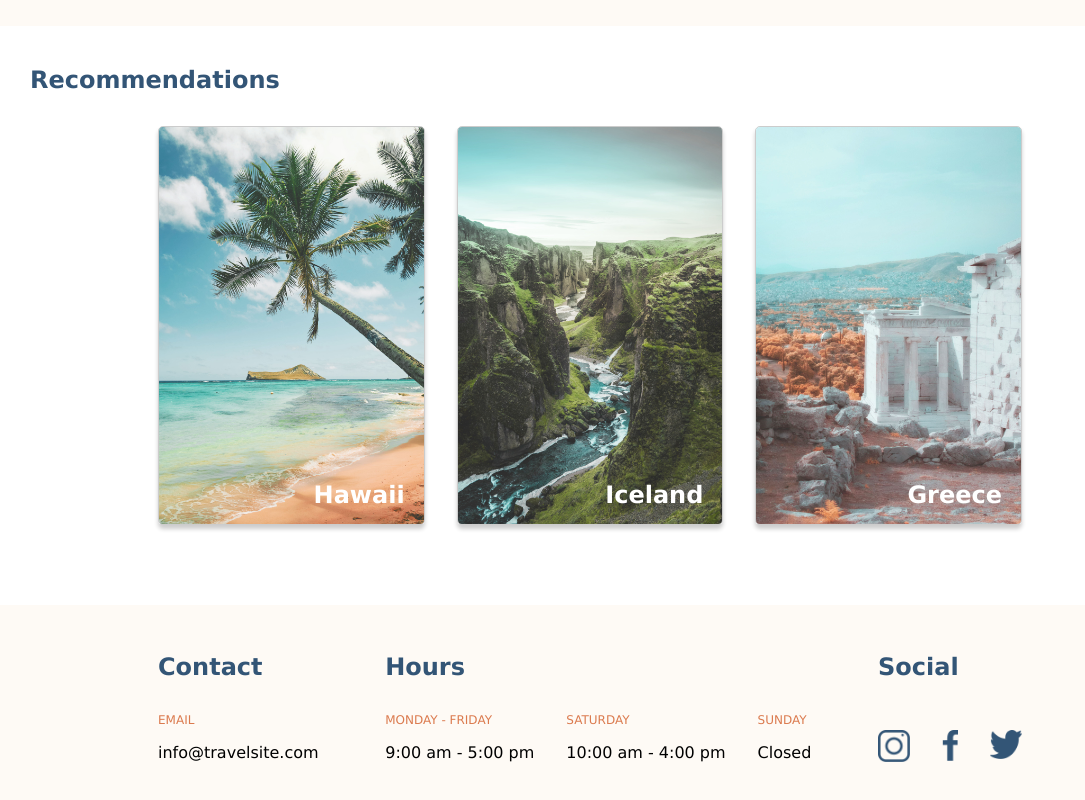
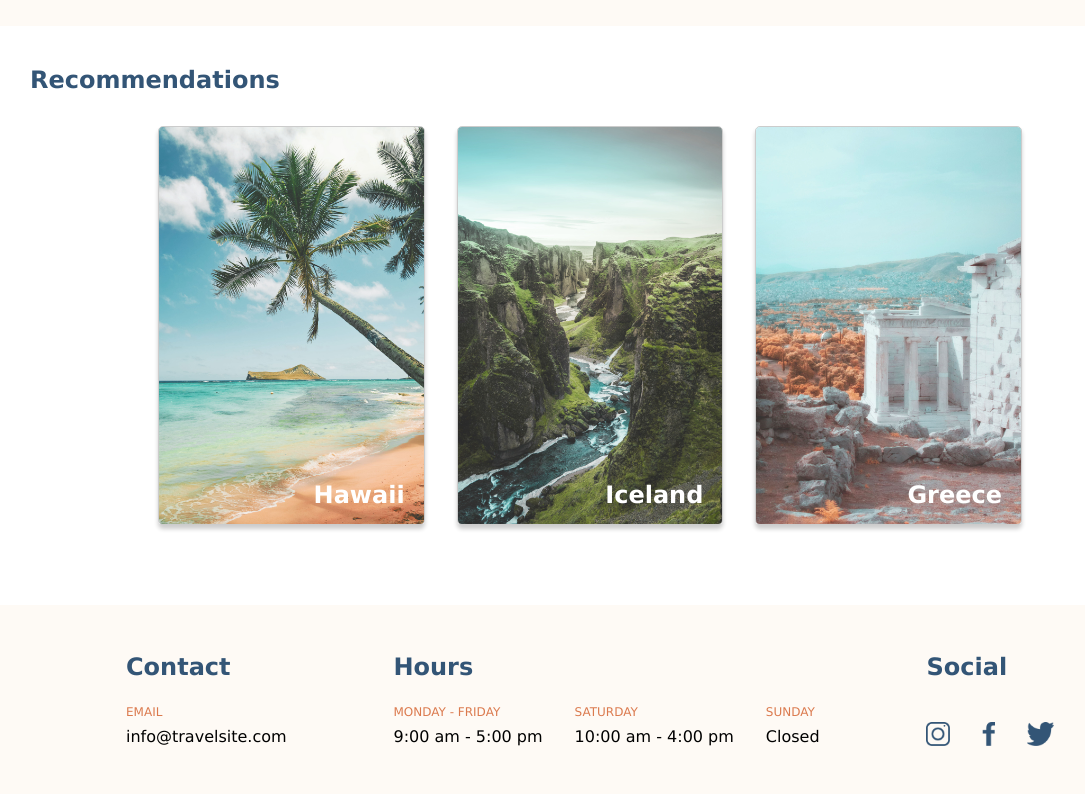
Before and after one commit to akashchauhan96/akash-chauhan-travelsite, a plain HTML site: page index.html in a window 1280 px wide. Shown: the part 491-1291 px from the top of the page, without its empty margins (50-1135 px from the left). Drawn offline with Linux system fonts and the light colour scheme.

Commit message:
Change margin left and right of footer container to create more space between footer articles

```diff
--- a/css/components/_footer.scss
+++ b/css/components/_footer.scss
@@ -6,7 +6,7 @@
 }
 
 .footer__container {
-  padding: 3rem 13rem;
+  padding: 3rem 11rem;
   display: flex;
   justify-content: space-between;
 }
@@ -14,13 +14,13 @@
 .contact {
   &__title {
     font-size: $h2;
-    margin-bottom: 2rem;
+    margin-bottom: 1.5rem;
     color: $primary-text-color;
   }
   &__subtitle {
     font-size: $footer-subtitles;
     text-transform: uppercase;
-    margin-bottom: 1rem;
+    margin-bottom: 0.5rem;
     color: $secondary-text-color;
   }
   &__email-address {
@@ -31,7 +31,7 @@
 .hours-open {
   &__title {
     font-size: $h2;
-    margin-bottom: 2rem;
+    margin-bottom: 1.5rem;
     color: $primary-text-color;
   }
   &__container {
@@ -41,7 +41,7 @@
   &__subtitle {
     font-size: $footer-subtitles;
     text-transform: uppercase;
-    margin-bottom: 1rem;
+    margin-bottom: 0.5rem;
     color: $secondary-text-color;
   }
 }
@@ -62,11 +62,8 @@
   }
 
   &__icons {
-    width: 2rem;
+    height: 1.5rem;
     vertical-align: bottom;
-
-    &--size-adjust {
-      width: 1rem;
-    }
+    object-fit: contain;
   }
 }
--- a/index.html
+++ b/index.html
@@ -133,7 +133,7 @@
                 ><img
                   src="./assets/icon-facebook.png"
                   alt="facebook icon"
-                  class="social__icons social__icons--size-adjust"
+                  class="social__icons"
               /></a>
               <a href="https://twitter.com" class="social__links">
                 <img
```
Also changed, not shown: css/destination.css, css/main.css, 2 other files.
